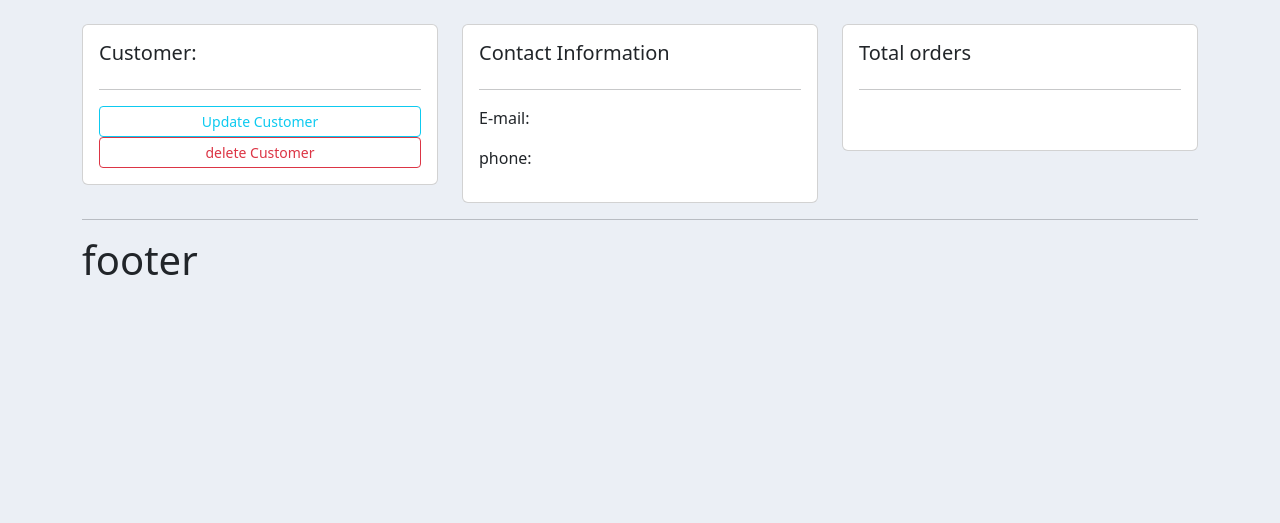
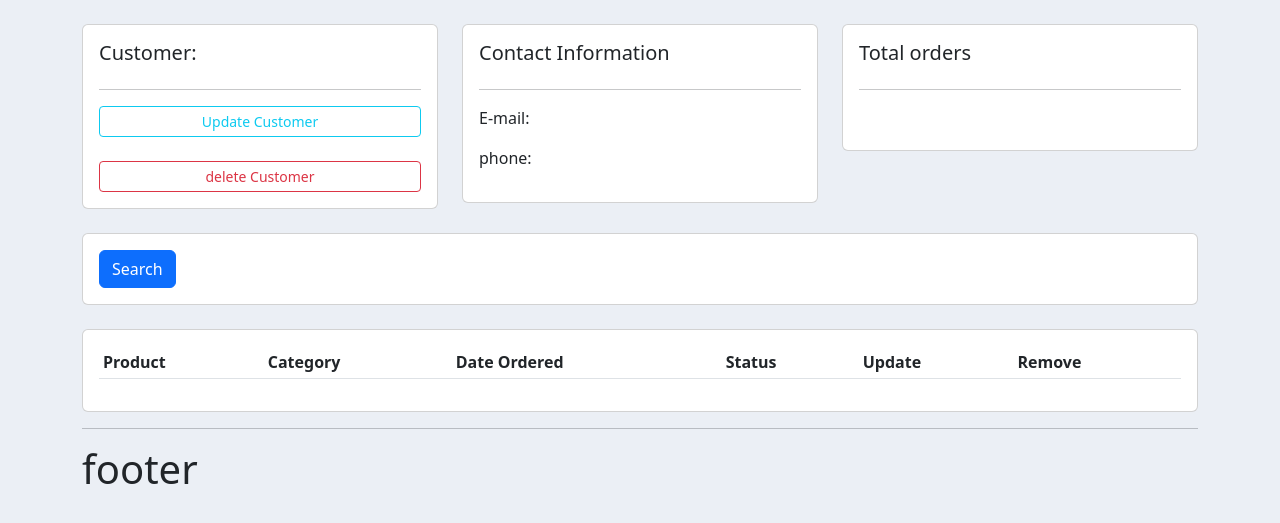
Before and after one commit to Daemonlite/django-crm, a Django app: page /customers/ in a window 1280 px wide. Shown: the part 80-603 px from the top of the page. Run offline with Django 4.2, Linux system fonts and the light colour scheme; lists and menus that the app fills with data are empty.

Commit message:
'update'

```diff
--- a/accounts/templates/accounts/customer.html
+++ b/accounts/templates/accounts/customer.html
@@ -11,6 +11,7 @@
             <h5>Customer:</h5>
             <hr>
             <a href="" class="btn btn-outline-info btn-sm btn-block"> Update Customer</a>
+            <br>
             <a href="" class="btn btn-outline-danger btn-sm btn-block"> delete Customer</a>
 
         </div>
@@ -32,5 +33,33 @@
         </div>
     </div>
 </div>
+<br>
+
+<div class="row">
+   <div class="col">
+    <div class="card card-body">
+     <form action="" method="get">
+        <div class="btn btn-primary " type="submit">Search</div>
+     </form>
+    </div>
+   </div>
+</div>
+<br>
+<div class="row">
+    <div class="col-md">
+        <div class="card card-body">
+            <table class="table table-sm">
+                <tr>
+                    <th>Product</th>
+                    <th>Category</th>
+                    <th>Date Ordered</th>
+                    <th>Status</th>
+                    <th>Update</th>
+                    <th>Remove</th>
+                </tr>
+            </table>
+        </div>
+    </div>
+</div>
 
 {% endblock %}
```
